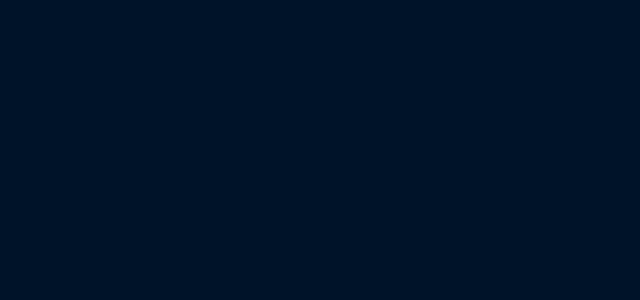
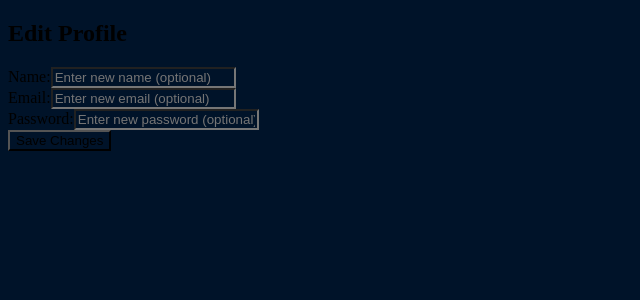
Before and after one commit to DineshikaSivapalaraja/Job-Application-Tracker, a React (Vite) app in the folder frontend/: page /edit-profile in a window 1280 px wide. Before the commit this address had no page. Shown: the top 300 px of the page, without its empty margins (0-640 px from the left). Built offline with nearby package versions, Linux system fonts and the light colour scheme.

Commit message:
User Profile edit form added

```diff
--- a/frontend/src/App.jsx
+++ b/frontend/src/App.jsx
@@ -8,6 +8,7 @@
 import Profile from './pages/Profile.jsx';
 import AdminDashboard from './pages/AdminDashboard.jsx';
 import Logout from './pages/Logout.jsx';
+import EditProfile from './pages/EditProfile.jsx';
 
 function App() {
 
@@ -20,7 +21,8 @@
           <Route path="/signup" element={<SignUp />} />
           <Route path="/application" element={<ApplicationForm />} />
           <Route path="/success" element={<Success />} />
-            <Route path="/profile" element={<Profile />} />
+          <Route path="/profile" element={<Profile />} />
+          <Route path='/edit-profile' element={<EditProfile/>} />
           <Route path="/admin" element={<AdminDashboard />} />
           <Route path="/logout" element={<Logout />} />
         </Routes>
--- /dev/null
+++ b/frontend/src/pages/EditProfile.jsx
@@ -0,0 +1,91 @@
+import { useState } from 'react';
+import { useNavigate } from 'react-router-dom';
+
+export default function EditProfile() {
+    const [name, setName] = useState('');
+    const [email, setEmail] = useState('');
+    const [password, setPassword] = useState('');
+    const [error, setError] = useState('');
+    const [success, setSuccess] = useState('');
+    const navigate = useNavigate();
+
+    const handleSubmit = async (e) => {
+        e.preventDefault();
+        const token = localStorage.getItem('token');
+        if (!token) {
+            navigate('/login');
+            return;
+        }
+
+    const updateData = {};
+    if (name) updateData.name = name;
+    if (email) updateData.email = email;
+    if (password) updateData.password = password;
+
+    if (!name && !email && !password) {
+        setError('Please provide at least one field to update.');
+        return;
+        }
+
+        try {
+        const response = await fetch(`http://127.0.0.1:8000/profile`, {
+            method: 'PUT',
+            headers: {
+            'Content-Type': 'application/json',
+            Authorization: `Bearer ${token}`,
+            },
+            body: JSON.stringify(updateData),
+        });
+        if (response.ok) {
+            const data = await response.json();
+            console.log('Update response:', data);
+            setSuccess('Profile updated successfully!');
+            setTimeout(() => navigate('/profile'), 1000);
+        } else {
+            const data = await response.json();
+            setError(data.detail || 'Update failed');
+        }
+        } catch (err) {
+        setError('Network error occurred');
+        console.error(err);
+        }
+    };
+
+    return (
+        <div>
+        <h2>Edit Profile</h2>
+        {error && <p style={{ color: 'red' }}>{error}</p>}
+        {success && <p style={{ color: 'green' }}>{success}</p>}
+        <form onSubmit={handleSubmit}>
+            <label>
+            Name:
+            <input
+                type="text"
+                value={name}
+                onChange={(e) => setName(e.target.value)}
+                placeholder="Enter new name (optional)"
+            />
+            </label><br />
+            <label>
+            Email:
+            <input
+                type="email"
+                value={email}
+                onChange={(e) => setEmail(e.target.value)}
+                placeholder="Enter new email (optional)"
+            />
+            </label><br />
+            <label>
+            Password:
+            <input
+                type="password"
+                value={password}
+                onChange={(e) => setPassword(e.target.value)}
+                placeholder="Enter new password (optional)"
+            />
+            </label><br />
+            <button type="submit">Save Changes</button>
+        </form>
+        </div>
+    );
+}
```
